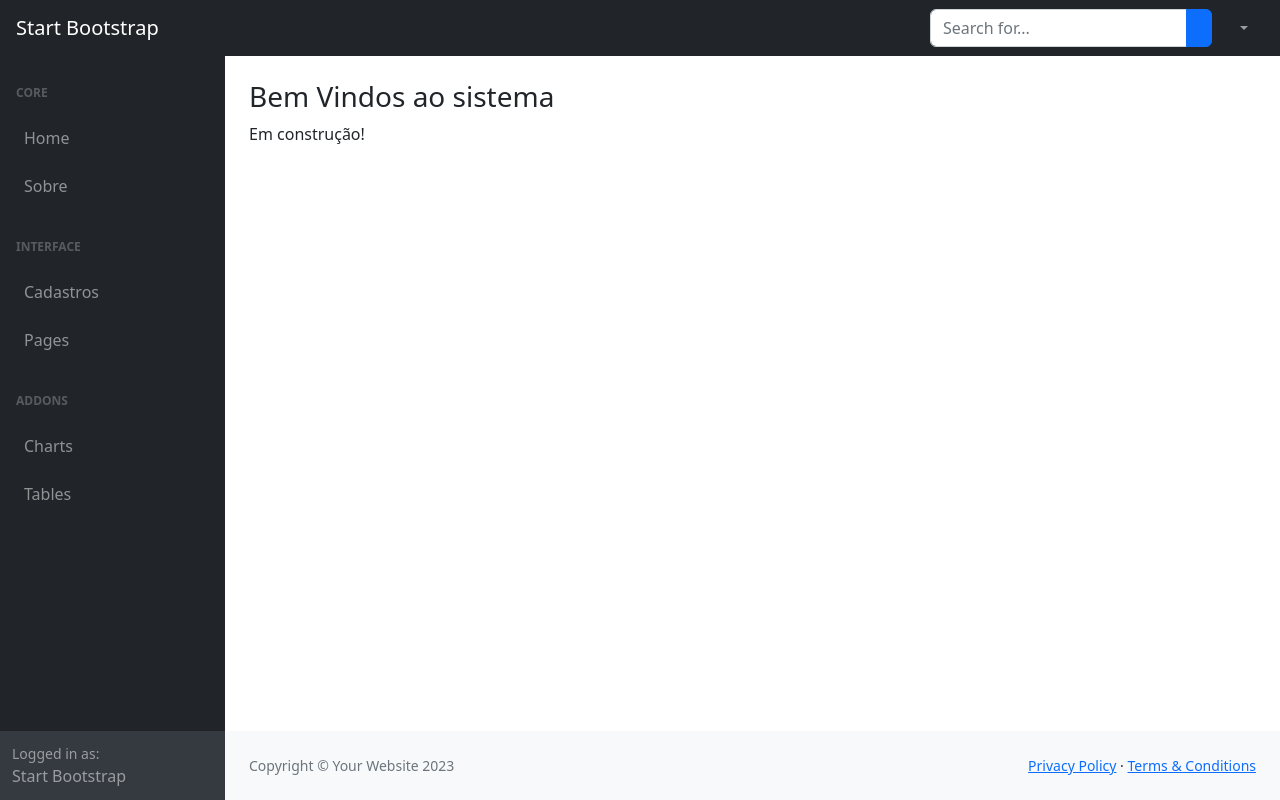
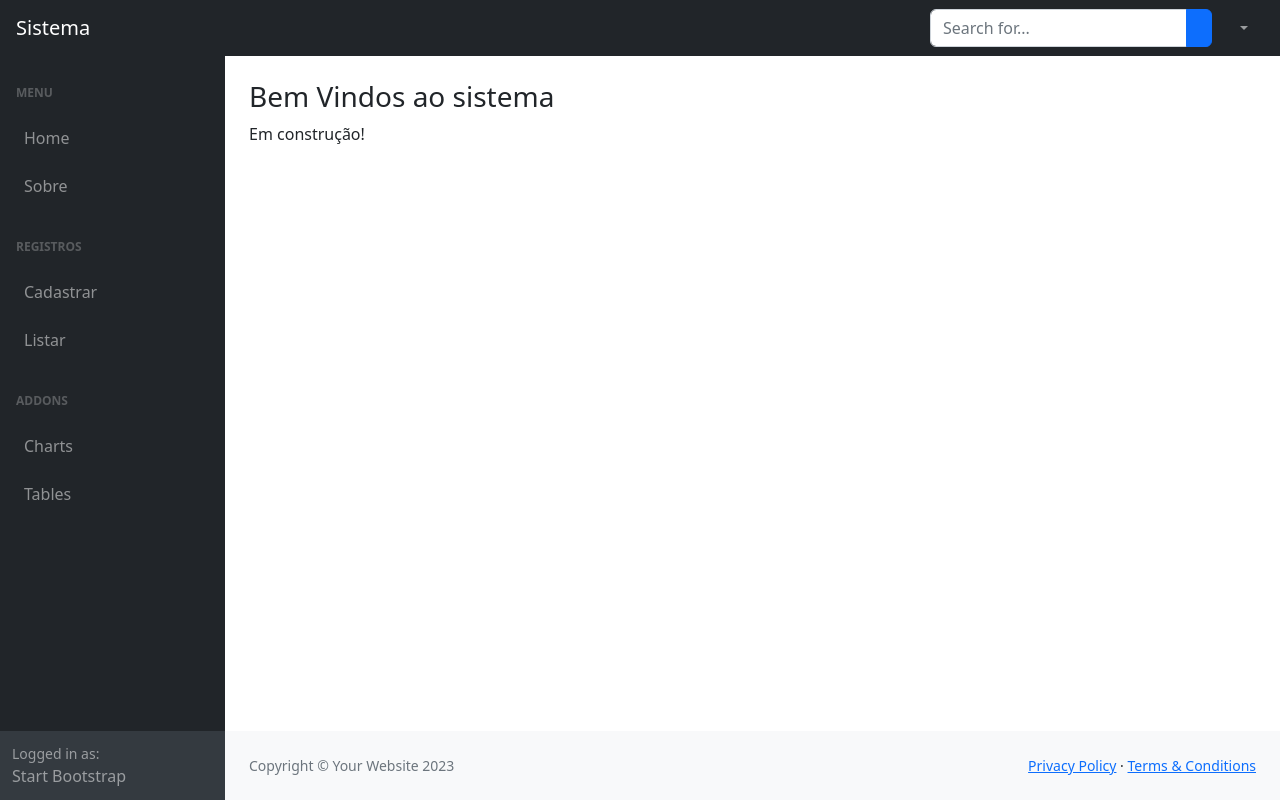
Before and after one commit to rafaelzottesso/NAES2024, a Django app: template paginas/templates/paginas/index.html in a window 1280 px wide. Run offline with Django 3.2, Linux system fonts and the light colour scheme; the template is opened without the code that fills it, so the values that code supplies are empty; some libraries are stand-ins or nearby versions.

Commit message:
Links do menu lateral

```diff
--- a/paginas/templates/paginas/modelo.html
+++ b/paginas/templates/paginas/modelo.html
@@ -23,7 +23,7 @@
         {% block menu_superior %}
         <nav class="sb-topnav navbar navbar-expand navbar-dark bg-dark">
             <!-- Navbar Brand-->
-            <a class="navbar-brand ps-3" href="index.html">Start Bootstrap</a>
+            <a class="navbar-brand ps-3" href="{% url 'index' %}">Sistema</a>
             <!-- Sidebar Toggle-->
             <button class="btn btn-link btn-sm order-1 order-lg-0 me-4 me-lg-0" id="sidebarToggle" href="#!"><i class="fas fa-bars"></i></button>
             <!-- Navbar Search-->
@@ -56,7 +56,7 @@
                 <nav class="sb-sidenav accordion sb-sidenav-dark" id="sidenavAccordion">
                     <div class="sb-sidenav-menu">
                         <div class="nav">
-                            <div class="sb-sidenav-menu-heading">Core</div>
+                            <div class="sb-sidenav-menu-heading">Menu</div>
                             <a class="nav-link" href="{% url 'index' %}">
                                 <div class="sb-nav-link-icon"><i class="fas fa-tachometer-alt"></i></div>
                                 Home
@@ -65,51 +65,33 @@
                                 <div class="sb-nav-link-icon"><i class="fas fa-tachometer-alt"></i></div>
                                 Sobre
                             </a>
-                            <div class="sb-sidenav-menu-heading">Interface</div>
+                            <div class="sb-sidenav-menu-heading">Registros</div>
 
-                            <a class="nav-link collapsed" href="#" data-bs-toggle="collapse" data-bs-target="#collapseLayouts" aria-expanded="false" aria-controls="collapseLayouts">
+                            <a class="nav-link collapsed" href="#" data-bs-toggle="collapse" data-bs-target="#collapseCadastrar" aria-expanded="false" aria-controls="collapseLayouts">
                                 <div class="sb-nav-link-icon"><i class="fas fa-columns"></i></div>
-                                Cadastros
+                                Cadastrar
                                 <div class="sb-sidenav-collapse-arrow"><i class="fas fa-angle-down"></i></div>
                             </a>
-                            <div class="collapse" id="collapseLayouts" aria-labelledby="headingOne" data-bs-parent="#sidenavAccordion">
+                            <div class="collapse" id="collapseCadastrar" aria-labelledby="headingOne" data-bs-parent="#sidenavAccordion">
                                 <nav class="sb-sidenav-menu-nested nav">
                                     <a class="nav-link" href="{% url 'cadastrar-cidade' %}">Cidade</a>
                                     <a class="nav-link" href="{% url 'cadastrar-pessoa' %}">Pessoa</a>
                                 </nav>
                             </div>
 
-                            <a class="nav-link collapsed" href="#" data-bs-toggle="collapse" data-bs-target="#collapsePages" aria-expanded="false" aria-controls="collapsePages">
-                                <div class="sb-nav-link-icon"><i class="fas fa-book-open"></i></div>
-                                Pages
+                            <a class="nav-link collapsed" href="#" data-bs-toggle="collapse" data-bs-target="#collapseListar" aria-expanded="false" aria-controls="collapseLayouts">
+                                <div class="sb-nav-link-icon"><i class="fas fa-columns"></i></div>
+                                Listar
                                 <div class="sb-sidenav-collapse-arrow"><i class="fas fa-angle-down"></i></div>
                             </a>
-                            <div class="collapse" id="collapsePages" aria-labelledby="headingTwo" data-bs-parent="#sidenavAccordion">
-                                <nav class="sb-sidenav-menu-nested nav accordion" id="sidenavAccordionPages">
-                                    <a class="nav-link collapsed" href="#" data-bs-toggle="collapse" data-bs-target="#pagesCollapseAuth" aria-expanded="false" aria-controls="pagesCollapseAuth">
-                                        Authentication
-                                        <div class="sb-sidenav-collapse-arrow"><i class="fas fa-angle-down"></i></div>
-                                    </a>
-                                    <div class="collapse" id="pagesCollapseAuth" aria-labelledby="headingOne" data-bs-parent="#sidenavAccordionPages">
-                                        <nav class="sb-sidenav-menu-nested nav">
-                                            <a class="nav-link" href="login.html">Login</a>
-                                            <a class="nav-link" href="register.html">Register</a>
-                                            <a class="nav-link" href="password.html">Forgot Password</a>
-                                        </nav>
-                                    </div>
-                                    <a class="nav-link collapsed" href="#" data-bs-toggle="collapse" data-bs-target="#pagesCollapseError" aria-expanded="false" aria-controls="pagesCollapseError">
-                                        Error
-                                        <div class="sb-sidenav-collapse-arrow"><i class="fas fa-angle-down"></i></div>
-                                    </a>
-                                    <div class="collapse" id="pagesCollapseError" aria-labelledby="headingOne" data-bs-parent="#sidenavAccordionPages">
-                                        <nav class="sb-sidenav-menu-nested nav">
-                                            <a class="nav-link" href="401.html">401 Page</a>
-                                            <a class="nav-link" href="404.html">404 Page</a>
-                                            <a class="nav-link" href="500.html">500 Page</a>
-                                        </nav>
-                                    </div>
+                            <div class="collapse" id="collapseListar" aria-labelledby="headingOne" data-bs-parent="#sidenavAccordion">
+                                <nav class="sb-sidenav-menu-nested nav">
+                                    <a class="nav-link" href="{% url 'listar-cidade' %}">Cidade</a>
+                                    <a class="nav-link" href="{% url 'listar-pessoa' %}">Pessoa</a>
                                 </nav>
                             </div>
+
+
                             <div class="sb-sidenav-menu-heading">Addons</div>
                             <a class="nav-link" href="charts.html">
                                 <div class="sb-nav-link-icon"><i class="fas fa-chart-area"></i></div>
```
